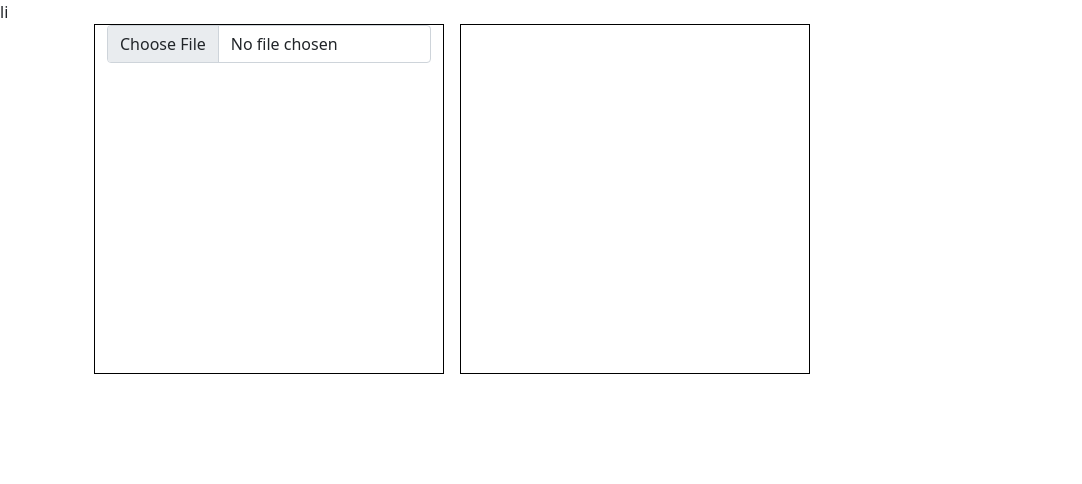
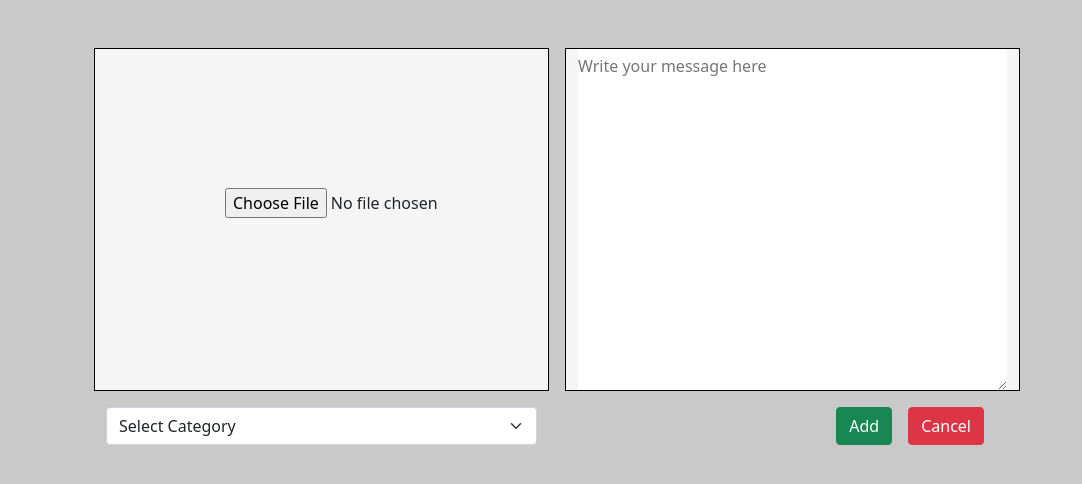
Before and after one commit to vikasverma-240/SimpleStaticWeb, a plain HTML site: page post.html in a window 1280 px wide. Shown: the whole page, without its empty margins (0-1082 px from the left). Drawn offline with nearby package versions, Linux system fonts and the light colour scheme.

Commit message:
adding post.html file and some changes in styleing

```diff
--- a/post.html
+++ b/post.html
@@ -7,8 +7,9 @@
     <meta name="viewport" content="width=device-width, initial-scale=1.0">
     <link href="https://cdn.jsdelivr.net/npm/bootstrap@5.1.3/dist/css/bootstrap.min.css" rel="stylesheet"
         integrity="sha384-1BmE4kWBq78iYhFldvKuhfTAU6auU8tT94WrHftjDbrCEXSU1oBoqyl2QvZ6jIW3" crossorigin="anonymous">
-    <title>Document</title>
-    li
+        <!-- Custom CSS -->
+        <link rel="stylesheet" href="style.css">
+    <title>Images file uploader</title>
 </head>
 
 <body>
@@ -16,17 +17,27 @@
     <div class="container">
         <div class="row">
             <form action="">
-                <div class="container">
+                <div class="container mt-5">
                     <div class="row">
-                        <div class="col-lg-6 me-3" style="height:350px; width: 350px; border: 1px solid black;">
-                            <input type="file" class="form-control" placeholder="Upload Images">
+                        <div class="col-lg-5 me-3" style="height:343px; border: 1px solid black; background-color: rgb(245, 245, 245);">
+                            <input type="file" class="f-control">
                         </div>
-                        <div class="col-lg-6" style="height:350px; width: 350px; border: 1px solid black;>
-                            <input type="text" class="form-control" placeholder="Write Image Details Here">
+                        <div class="col-lg-5" style="border: 1px solid black; background-color: rgb(245, 245, 245);">
+                            <textarea name="text" id="" cols="44" rows="14" placeholder="Write your message here" class="input-group"></textarea>
+                        </div>
+                        <div class="col-lg-5 mt-3">
+                            <select class="form-select" aria-label="Default select example">
+                                <option selected>Select Category</option>
+                                <option value="1">Commercial</option>
+                                <option value="2">Party</option>
+                              </select>
+                        </div>
+                        <div class="col-lg-5 d-flex justify-content-end mt-3 ">
+                           <button type="submit" class="btn btn-success mx-2">Add</button>
+                           <button type="submit" class="btn btn-danger mx-2">Cancel</button>
                         </div>
                     </div>
                 </div>
-
             </form>
         </div>
     </div>
--- a/style.css
+++ b/style.css
@@ -34,3 +34,15 @@ body{
     background-color: white;
     margin-top: 120px !important;
 }
+
+
+.input-group{
+    border: none;
+    outline: none;
+    padding-top: 5px;
+}
+
+.f-control{
+    margin-top: 139px;
+    margin-left: 118px;
+}
```
Also changed, not shown: 1 other file.
